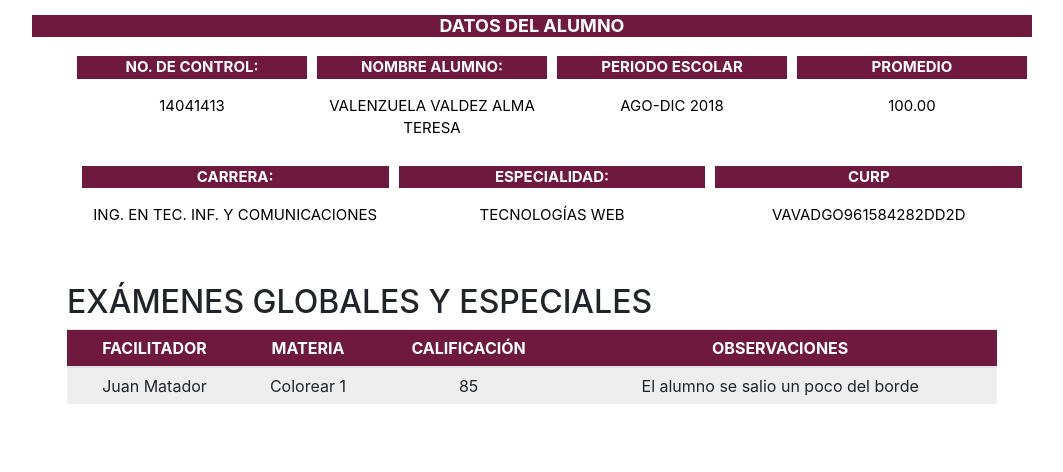
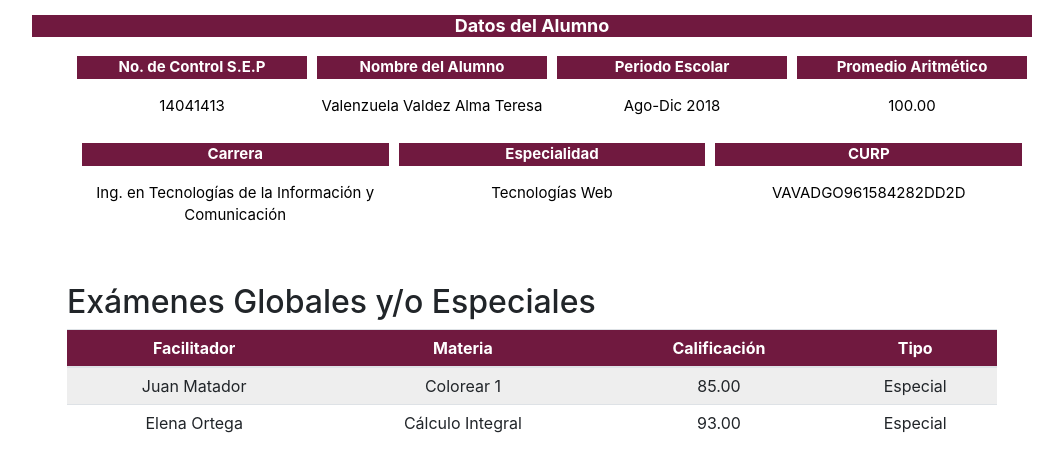
Before and after one commit to desarrollowebp/SIIT, an Angular app: page /calificacionesExamenes in a window 1280 px wide. Shown: the top 472 px of the page, without its empty margins (108-1171 px from the left). Built offline with nearby package versions, Linux system fonts and the light colour scheme.

Commit message:
Corregir Texto

```diff
--- a/src/app/calificaciones-examenes/calificaciones-examenes.component.html
+++ b/src/app/calificaciones-examenes/calificaciones-examenes.component.html
@@ -1,25 +1,24 @@
-
 <section class="registro">
 
   <div class="menu">
-     <div class="contenedor" >
+    <div class="contenedor">
       <div class="meniu">
-          <h3>DATOS DEL ALUMNO</h3>
+        <h3>Datos del Alumno</h3>
         <ul class="datos">
           <li class="submeniu" id="control">
-              <p id="titulo">NO. DE CONTROL: </p>
+            <p id="titulo">No. de Control S.E.P </p>
             <p>14041413</p>
           </li>
           <li class="submeniu">
-                <p id="titulo">NOMBRE ALUMNO:</p>
-                <p>VALENZUELA VALDEZ ALMA TERESA </p>
+            <p id="titulo">Nombre del Alumno</p>
+            <p>Valenzuela Valdez Alma Teresa </p>
           </li>
           <li class="submeniu" id="control">
-              <p id="titulo">PERIODO ESCOLAR </p>
-              <p>AGO-DIC 2018</p>
+            <p id="titulo">Periodo Escolar </p>
+            <p>Ago-Dic 2018</p>
           </li>
           <li class="submeniu">
-              <p id="titulo">PROMEDIO</p>
+            <p id="titulo">Promedio Aritmético</p>
             <p>100.00</p>
           </li>
 
@@ -27,12 +26,12 @@
 
         <ul>
           <li class="submeniu">
-           <p id="titulo"> CARRERA:</p>
-           <p>ING. EN TEC. INF. Y COMUNICACIONES</p>
+            <p id="titulo"> Carrera</p>
+            <p>Ing. en Tecnologías de la Información y Comunicación</p>
           </li>
           <li class="submeniu">
-           <p id="titulo"> ESPECIALIDAD:</p>
-           <p>TECNOLOGÍAS WEB</p>
+            <p id="titulo"> Especialidad</p>
+            <p>Tecnologías Web</p>
           </li>
           <li class="submeniu">
             <p id="titulo"> CURP</p>
@@ -47,25 +46,28 @@
         <div class="col">
           <div class="card">
             <div class="card-body">
-               <h2>EXÁMENES GLOBALES Y ESPECIALES</h2>
+              <h2>Exámenes Globales y/o Especiales</h2>
               <table class="table">
                 <thead>
                   <tr>
-                <th scope="col">FACILITADOR</th>
-                <th scope="col">MATERIA</th>
-                <th scope="col">CALIFICACIÓN</th>
-                <th scope="col">OBSERVACIONES</th>
-
-
+                    <th scope="col">Facilitador</th>
+                    <th scope="col">Materia</th>
+                    <th scope="col">Calificación</th>
+                    <th scope="col">Tipo</th>
                   </tr>
                 </thead>
                 <tbody>
                   <tr>
                     <td>Juan Matador</td> <!-- facilitador-->
                     <td>Colorear 1</td><!-- Materia-->
-
-                <td>85</td><!-- calificacion-->
-                <td>El alumno se salio un poco del borde</td>
+                    <td>85.00</td><!-- calificacion-->
+                    <td>Especial</td>
+                  </tr>
+                  <tr>
+                    <td>Elena Ortega</td> <!-- facilitador-->
+                    <td>Cálculo Integral</td><!-- Materia-->
+                    <td>93.00</td><!-- calificacion-->
+                    <td>Especial</td>
                   </tr>
 
                 </tbody>
```
Lines whose indentation alone changed are shown as unchanged.
